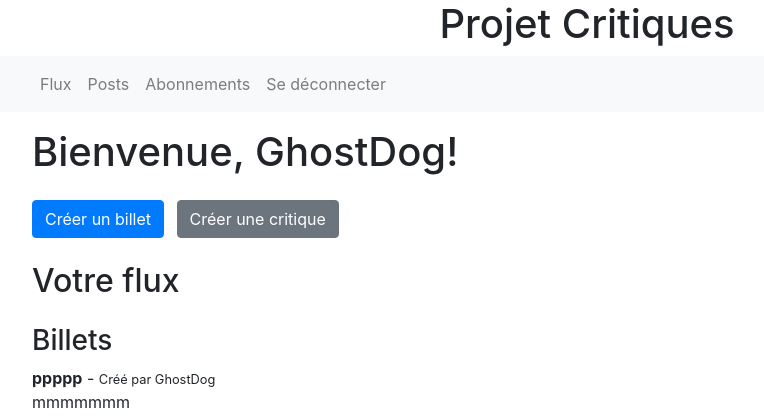
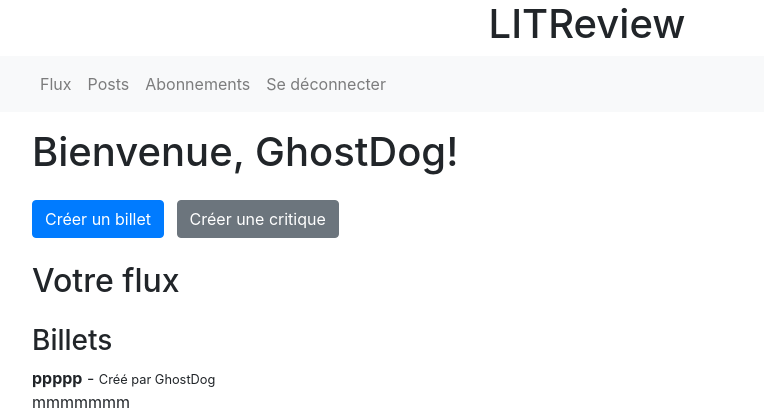
Before and after one commit to Laseguue/Projet_critiques_op, a Django app: page / in a window 1280 px wide. Shown: the top 420 px of the page, without its empty margins (53-817 px from the left). Run offline with Django 4.2, Linux system fonts and the light colour scheme; a user stored in the database is signed in; data comes from the database, SQL or seed files in the repository; both versions use the stored data as it was after the commit; some libraries are stand-ins or nearby versions.

Commit message:
LITReview

```diff
--- a/projet_critiques/templates/base.html
+++ b/projet_critiques/templates/base.html
@@ -5,12 +5,12 @@
 <head>
     <meta charset="UTF-8">
     <meta name="viewport" content="width=device-width, initial-scale=1.0">
-    <title>Projet Critiques</title>
+    <title>LITReview</title>
     <link href="https://maxcdn.bootstrapcdn.com/bootstrap/4.5.2/css/bootstrap.min.css" rel="stylesheet">
 </head>
 <body>
     <header class="mb-3">
-        <h1 class="text-center">Projet Critiques</h1>
+        <h1 class="text-center">LITReview</h1>
         {% if user.is_authenticated %}
             <nav class="navbar navbar-expand-lg navbar-light bg-light">
                 <div class="container">
```
Also changed, not shown: projet_critiques/db.sqlite3.
